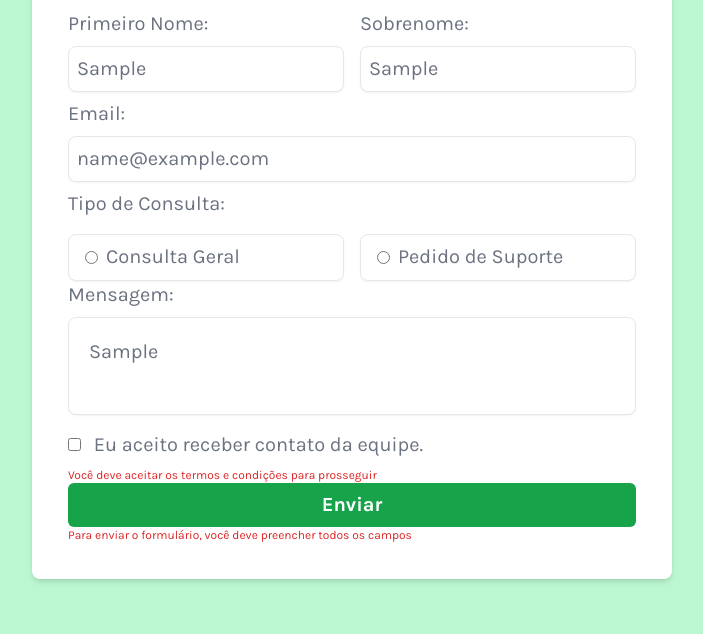
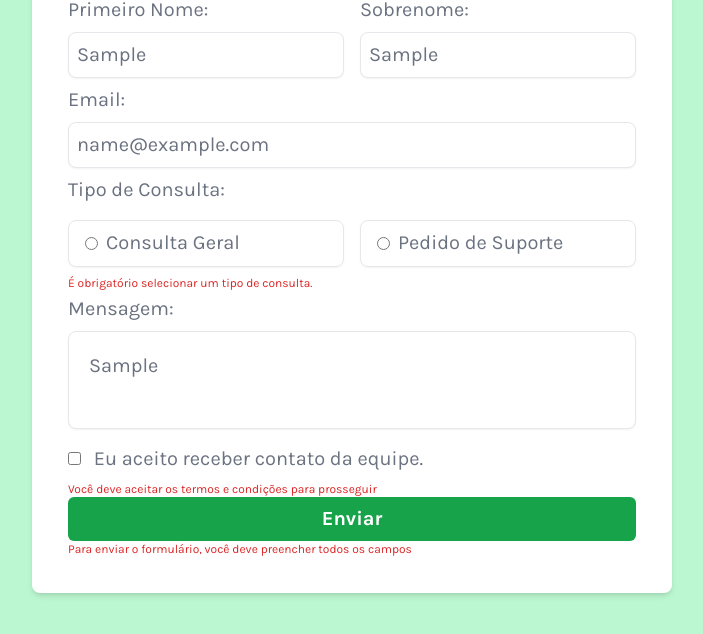
Before and after one commit to souzlays/formulario-de-contato, a website: page src/index.html in a window 1280 px wide. Both pictures are taken after typing "Sample", "Sample", "name@example.com", "Sample" into the empty fields and a click on the button "Enviar". Shown: the part 158-792 px from the top of the page, without its empty margins (288-991 px from the left). Drawn offline with Linux system fonts and the light colour scheme.

Commit message:
botões checkbox e radio validados

```diff
--- a/src/index.html
+++ b/src/index.html
@@ -31,7 +31,7 @@
         <input class="mb-2 border rounded-lg shadow-sm p-2 focus:outline-green-600 required" type="email" id="emailAdress" name="userEmail">
         <span class="span-required hidden text-xs text-red-600">Digite um email válido</span>
 
-        <fieldset>
+        <fieldset id="consulta">
           <legend class="mb-4" for="">Tipo de Consulta:</legend>
           <div class="flex flex-col sm:flex-row sm:space-x-4">
             <div class="w-full sm:w-1/2 mb-2 sm:mb-0">
@@ -47,6 +47,7 @@
               </label>
             </div>
           </div>
+          <span id="errorMessage" class="errorMessage text-xs text-red-600 hidden">É obrigatório selecionar um tipo de consulta.</span>
         </fieldset>
 
         <label class="mb-2" for="message">Mensagem:</label>
--- a/src/script.js
+++ b/src/script.js
@@ -3,14 +3,31 @@ const campos = document.querySelectorAll('.required');
 const spans = document.querySelectorAll('.span-required');
 const email = document.querySelector('.email');
 const emailRegex = /^[a-zA-Z0-9._%+-]+@[a-zA-Z0-9.-]+\.[a-zA-Z]{2,}$/;
+const tipoConsulta = document.querySelector('#consulta');
+
+
 
 form.addEventListener('submit', (event) => {
         event.preventDefault();
         validacaoCaracteres();
         validacaoEmail();
         validarCheckBox();
+        validarRadioButtons();
 
     });
+
+function validarRadioButtons() {
+    const spanRadioButtons = document.getElementById('#"errorMessage')
+    const radioButtons = document.querySelectorAll('input[type="radio"]');
+    const atLeastOneRadioButtonMarked = Array.from(radioButtons).some(item => item.checked)
+    if(atLeastOneRadioButtonMarked){
+        errorMessage.classList.add('hidden');
+        errorMessage.classList.remove('border-red-500');
+    }else {
+        errorMessage.classList.remove('hidden');
+        errorMessage.classList.add('border-red-500');
+    }
+}
 
 function setError(index){
     campos[index].classList.add('border-red-500');
@@ -49,5 +66,4 @@ function validarCheckBox(){
         }else{
             spanCheckBox.style.display = 'none';
         }
-
 }
```
